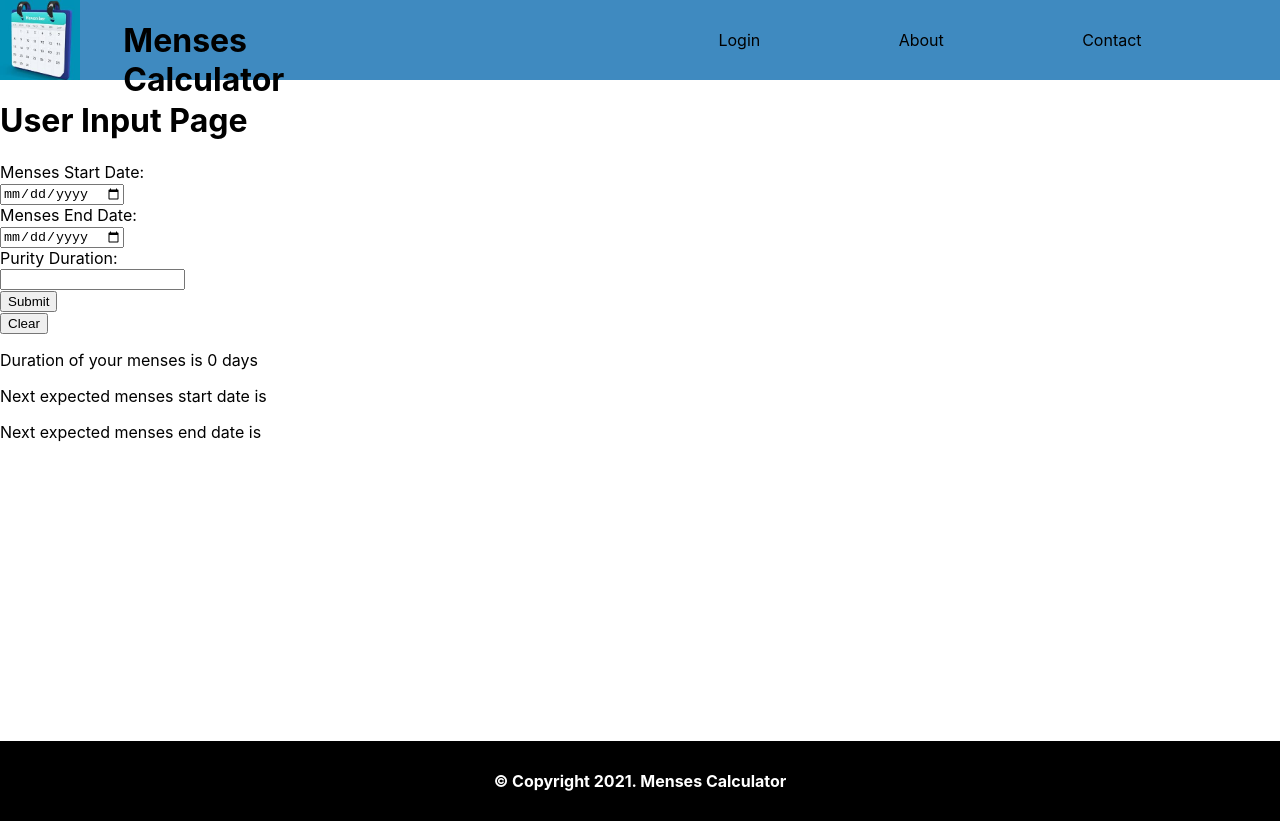
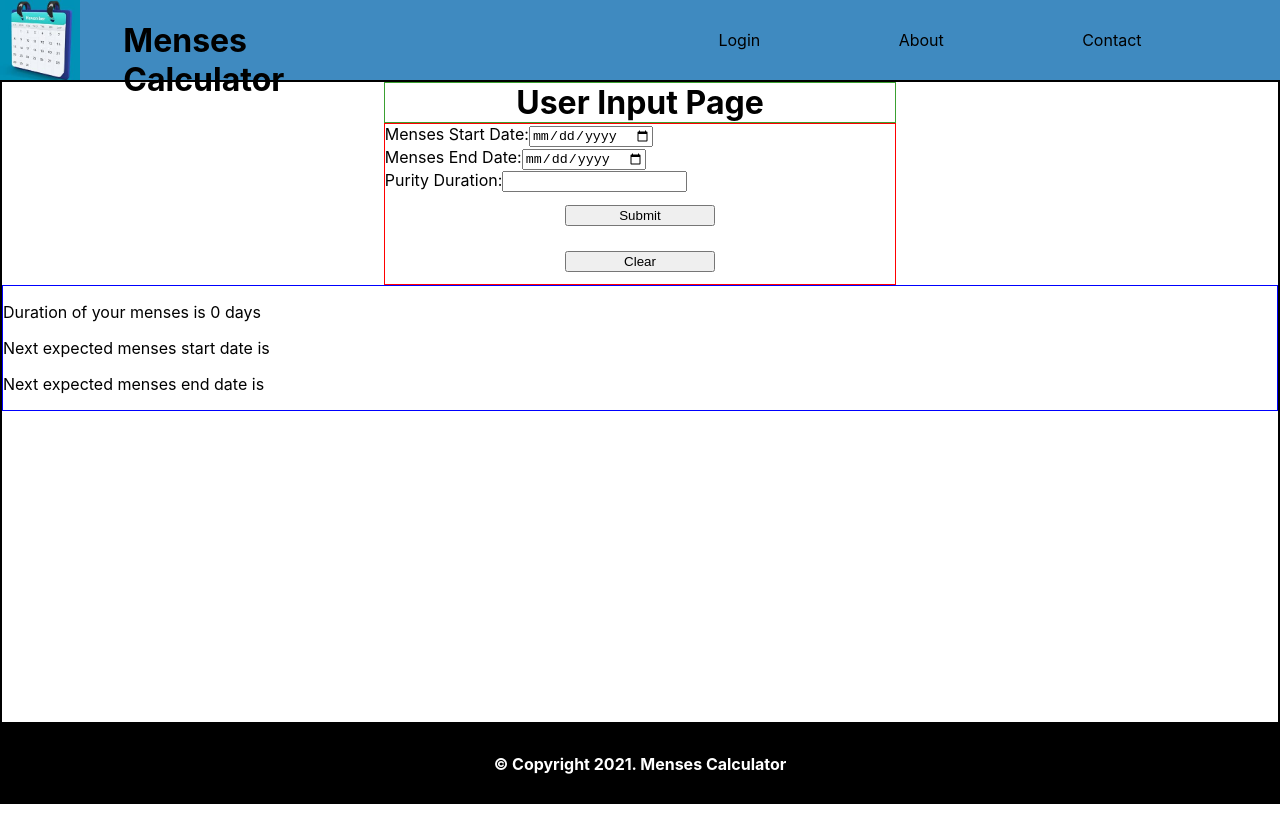
Before and after one commit to sadatakhtar/menses-cal, a React (Create React App) app: page /user_input in a window 1280 px wide. Built offline with nearby package versions, Linux system fonts and the light colour scheme.

Commit message:
styled user input page

```diff
--- a/src/pages/firstPage/FirstPage.js
+++ b/src/pages/firstPage/FirstPage.js
@@ -6,6 +6,7 @@ function FirstPage() {
         <div className="firstpage_container">
             <Header />
 
+
         </div>
     )
 }
--- a/src/pages/userInputPage/UserInputPage.css
+++ b/src/pages/userInputPage/UserInputPage.css
@@ -1,4 +1,29 @@
 .user_body{
+    border: 2px solid black;
     height: 80vh;
+    display: flex;
+    flex-direction: column;
 
 }
+.user_form > h1{
+    border: 1px solid rgb(58, 160, 49);
+    width: 40%;
+    margin: auto;
+    text-align: center;
+}
+.user_form > form{
+    border: 1px solid red;
+    height: 20vh;
+    width: 40%;
+    margin: auto;
+    display: flex;
+    flex-direction: column;
+}
+.user_form > form > button {
+    width: 150px;
+    margin: auto;
+}
+
+.user_results{
+    border: 1px solid blue;
+}
--- a/src/pages/userInputPage/UserInputPage.js
+++ b/src/pages/userInputPage/UserInputPage.js
@@ -78,22 +78,23 @@ function UserInputPage() {
                 <div className="user_form">
                     <h1>User Input Page</h1>
                     <form onSubmit={handleSubmit}>
-                        <label>Menses Start Date: <br/>
+                        <label>Menses Start Date:
                         <input type="date" onChange={handleStartDate} required/>
-                        </label><br/>
+                        </label>
 
-                        <label>Menses End Date: <br/>
+                        <label>Menses End Date:
                         <input type="date"  onChange={handleEndDate} required/>
                         </label>
-                        <br />
-                        <label>Purity Duration: <br/>
+
+                        <label>Purity Duration:
                         <input type="number" onChange={handlePurityDuration} required/>
                         </label>
-                        <br />
+
                         <button >Submit</button>
+                        <button onClick={handleClear}>Clear</button>
                     </form>
-                    <button onClick={handleClear}>Clear</button>
-                    <div className="user_duration">
+
+                    <div className="user_results">
 
                         <p>{mensesStartDate}</p>
                         <p>{mensesEndDate}</p>
```
